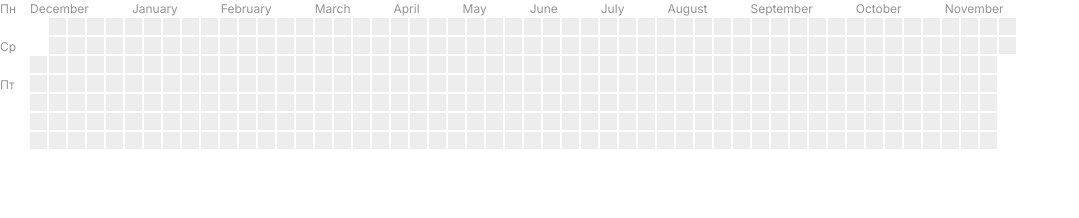
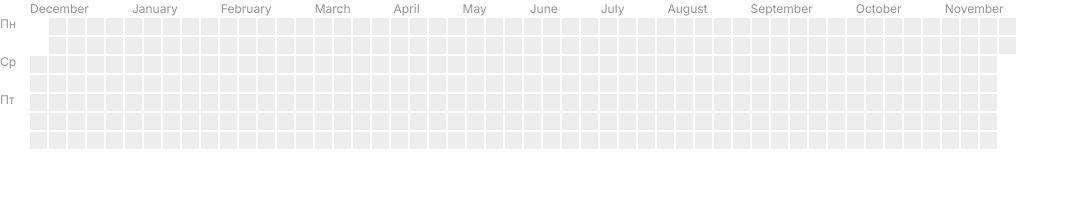
Before and after one commit to limbonalim/ContributionGraph., a plain HTML site: page index.html in a window 1280 px wide. Shown: the whole page, without its empty margins (0-1079 px from the left). Drawn offline with nearby package versions, Linux system fonts and the light colour scheme; no server answers.

Commit message:
removed package json

```diff
--- a/style.css
+++ b/style.css
@@ -22,6 +22,7 @@ span {
 }
 
 .days {
+    margin-top: 15px;
     display: flex;
     flex-direction: column;
     gap: 20px;
```
Also changed, not shown: package.json (deleted, +0 -12 lines), 1 other file.
